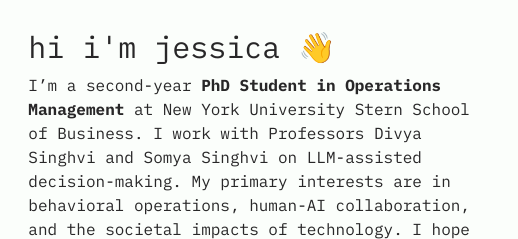
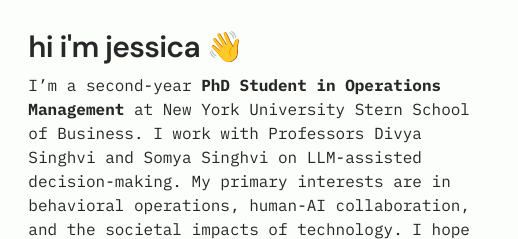
Before and after one commit to js06283/jessshi, an Astro site: page / in a window 1280 px wide. Shown: the part 196-435 px from the top of the page, 521-1039 px from the left. Built offline with nearby package versions, Linux system fonts and the light colour scheme; Astro itself is replaced by a stand-in of ours.

Commit message:
font change

```diff
--- a/src/layouts/Layout.astro
+++ b/src/layouts/Layout.astro
@@ -111,7 +111,7 @@
     <link rel="preconnect" href="https://fonts.googleapis.com" />
     <link rel="preconnect" href="https://fonts.gstatic.com" crossorigin />
     <link
-      href="https://fonts.googleapis.com/css2?family=IBM+Plex+Mono:ital,wght@0,400;0,500;0,600;0,700;1,400;1,600&display=swap"
+      href="https://fonts.googleapis.com/css2?family=IBM+Plex+Mono:ital,wght@0,400;0,500;0,600;0,700;1,400;1,600&family=DM+Sans:wght@400;500;600;700&display=swap"
       rel="preload"
       as="style"
       onload="this.onload=null; this.rel='stylesheet';"
--- a/src/pages/index.astro
+++ b/src/pages/index.astro
@@ -32,7 +32,7 @@
         <div>
           <h2
             id="title"
-            class="relative w-[max-content] font-mono before:absolute before:inset-0 before:animate-typewriter before:bg-white after:absolute after:inset-0 after:w-[0.125em] after:animate-caret after:bg-black"
+            class="font-sans font-semibold tracking-tight"
           >
             hi i'm jessica 👋
           </h2>
@@ -101,7 +101,8 @@
               Jessica Shi, Divya Singhvi, Somya Singhvi
             </p>
             <p class="paper-note">
-              2026 POMS College of Behavioral Operations Student Paper Competition Finalist. Accepted to 2026 MSOM Technology, Innovation, and Entrepreneurship SIG Conference.
+              2026 POMS College of Behavioral Operations Student Paper Competition Finalist. <br>
+              Accepted to 2026 MSOM Technology, Innovation, and Entrepreneurship SIG Conference.
             </p>
             <LinkButton
               className="paper-link-button"
--- a/tailwind.config.cjs
+++ b/tailwind.config.cjs
@@ -89,6 +89,7 @@
       },
       fontFamily: {
         mono: ["IBM Plex Mono", "monospace"],
+        sans: ["DM Sans", "system-ui", "sans-serif"],
       },
 
       typography: {
```
